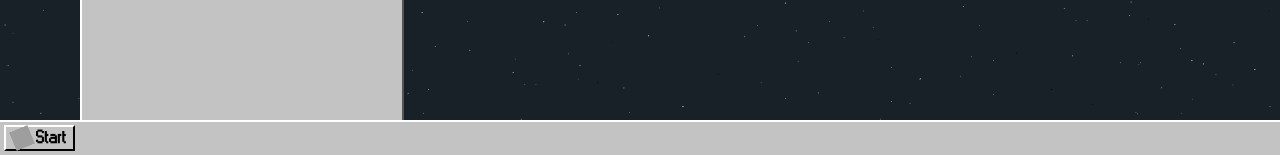
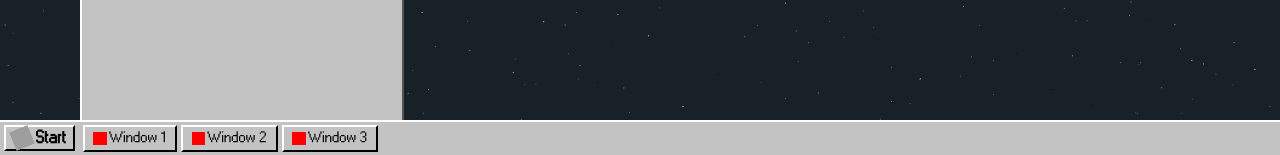
Before and after one commit to d-najd/portfolio, a React (Vite) app: page / in a window 1280 px wide. Shown: the part 645-800 px from the top of the page. Built offline with nearby package versions, Linux system fonts and the light colour scheme; grey boxes are pictures that could not be loaded.

Commit message:
feat: Opened windows are shown in bottom bar

```diff
--- a/src/features/bottom-panel/BottomPanel.tsx
+++ b/src/features/bottom-panel/BottomPanel.tsx
@@ -5,6 +5,7 @@ import { WindowsButton } from "../../components/WindowsButton"
 import { Row } from "../../components/Row"
 import { Alignment, Alignments } from "../../components/common/CommonProps"
 import { Column } from "../../components/Column"
+import { BottomPanelWindows } from "./components/BottomPanelWindows"
 
 export const BottomPanel = () => {
 	const Container = styled.div`
@@ -13,7 +14,7 @@ export const BottomPanel = () => {
 		height: 100%;
 	`
 
-	const BottomBar = styled.div`
+	const BottomBar = styled(Row)`
 		background-color: ${theme.colors.primaryBackground};
 		height: 33px;
 		width: 100vw;
@@ -66,6 +67,7 @@ export const BottomPanel = () => {
 								<WindowsImageText>Start</WindowsImageText>
 							</Row>
 						</WindowsButton>
+						<BottomPanelWindows/>
 					</BottomBar>
 				</Column>
 			</Container>
--- /dev/null
+++ b/src/features/bottom-panel/components/BottomPanelWindows.tsx
@@ -0,0 +1,66 @@
+import { Row } from "../../../components/Row"
+import styled from "@emotion/styled"
+import { Alignment, Alignments } from "../../../components/common/CommonProps"
+import type { MyWindow } from "../../window/WindowSlice"
+import { useWindows } from "../../window/WindowSlice"
+import { WindowsButton } from "../../../components/WindowsButton"
+
+/**
+ * List of opened windows on the bottom panel
+ */
+export const BottomPanelWindows = () => {
+	const windows = useWindows()
+
+	const Container = styled(Row)`
+        ${Alignment(Alignments.CenteredStart)};
+        padding-left: .5em;
+		gap: 0.25em;
+	`
+
+	return (
+		<>
+			<Container>
+				{windows.map(curWindow => {
+					return <WindowsContainer curWindow={curWindow}/>
+				})}
+			</Container>
+		</>
+	)
+}
+
+interface WindowContainerProps {
+	curWindow: MyWindow
+}
+
+export const WindowsContainer = ({ curWindow }: WindowContainerProps) => {
+	const ContainerButton = styled(WindowsButton)`
+		min-height: 2em;
+	`
+
+	const ContainerContent = styled(Row)`
+        ${Alignment(Alignments.CenteredStart)};
+        padding-left: .2em;
+        padding-right: .2em;
+	`
+
+	const WindowImage = styled.image`
+        min-width: 1em;
+        min-height: 1em;
+        background-color: red;
+	`
+
+	const Text = styled.span`
+		margin-left: .2em;
+	`
+
+	return (<>
+		<ContainerButton>
+			<ContainerContent>
+				<WindowImage/>
+				<Text>
+					{curWindow.name}
+				</Text>
+			</ContainerContent>
+		</ContainerButton>
+	</>)
+}
--- a/src/features/window-drawer/WindowDrawer.tsx
+++ b/src/features/window-drawer/WindowDrawer.tsx
@@ -1,5 +1,5 @@
 import { useWindows } from "../window/WindowSlice"
-import type { Window } from "../window/WindowSlice"
+import type { MyWindow } from "../window/WindowSlice"
 import styled from "@emotion/styled"
 import { useAppDispatch, useAppSelector } from "../../app/hooks"
 import theme from "../../theme/theme"
@@ -76,7 +76,7 @@ export const WindowDrawer = () => {
 	 */
 	const [overNonDraggableState, setOverNonDraggableState] = useState(false)
 
-	const onDragStart = (window: Window) => {
+	const onDragStart = (window: MyWindow) => {
 		setDragState({
 			windowId: window.id,
 			dragging: true,
@@ -120,7 +120,7 @@ export const WindowDrawer = () => {
 		}
 	}, [dispatch, dragState, fontSize, mouseDown, mousePosition, windows])
 
-	const getWindowOffset = (window: Window) => {
+	const getWindowOffset = (window: MyWindow) => {
 		if (dragState.dragging && window.id === dragState.windowId) {
 			return {
 				x: mousePosition.x / fontSize - dragState.windowXOffset,
@@ -133,7 +133,7 @@ export const WindowDrawer = () => {
 		}
 	}
 
-	const WindowContainer = styled.div<{ window: Window }>`
+	const WindowContainer = styled.div<{ window: MyWindow }>`
 		position: absolute;
 		background-color: ${theme.colors.primaryBackground};
 		border-top: 0.15em outset ${theme.colors.primaryBorderDepressed};
@@ -146,7 +146,7 @@ export const WindowDrawer = () => {
 		margin-top: ${o => getWindowOffset(o.window).y}em;
 	`
 
-	const changeActiveWindowAction = (curWindow: Window) => {
+	const changeActiveWindowAction = (curWindow: MyWindow) => {
 		if (activeWindowId !== curWindow.id) {
 			dispatch(changeActiveWindow(curWindow.id))
 		}
--- a/src/features/window-drawer/components/WindowDrawerTopBar.tsx
+++ b/src/features/window-drawer/components/WindowDrawerTopBar.tsx
@@ -4,7 +4,7 @@ import styled from "@emotion/styled"
 import { Row } from "../../../components/Row"
 import { Alignment, Alignments } from "../../../components/common/CommonProps"
 import theme from "../../../theme/theme"
-import type { Window } from "../../window/WindowSlice"
+import type { MyWindow } from "../../window/WindowSlice"
 import { closeWindow } from "../../window/WindowSlice"
 import { WindowsButton } from "../../../components/WindowsButton"
 import minimizeIcon from "../../../resources/icons/minimize-icon.png"
@@ -12,7 +12,7 @@ import maximizeIcon from "../../../resources/icons/maximize-icon.png"
 import closeIcon from "../../../resources/icons/close-icon.png"
 
 export interface TopBarPreps {
-	curWindow: Window
+	curWindow: MyWindow
 	onDragStart: () => void
 	nonDraggableState: boolean
 	nonDraggableEntered: () => void
--- a/src/features/window/WindowSlice.ts
+++ b/src/features/window/WindowSlice.ts
@@ -17,7 +17,7 @@ export interface BaseWindow {
 	name: string
 }
 
-export interface Window extends BaseWindow, WindowDrawerWindow {}
+export interface MyWindow extends BaseWindow, WindowDrawerWindow {}
 
 /**
  * Due to redux functions needing to be completely pure a counter is used as the id for the window
@@ -69,14 +69,14 @@ export const windowSlice = createAppSlice({
 const combineWindows = (
 	baseWindow: BaseWindow,
 	windowDrawerWindow: WindowDrawerWindow,
-): Window => {
+): MyWindow => {
 	return {
 		...baseWindow,
 		...windowDrawerWindow
 	}
 }
 
-export const useWindows = (): Window[] => {
+export const useWindows = (): MyWindow[] => {
 	const windowDrawerWindows = useAppSelector(selectWindowDrawerWindows);
 	const baseWindows = useAppSelector(selectBaseWindows)
 
@@ -86,7 +86,7 @@ export const useWindows = (): Window[] => {
 			return undefined
 		}
 		return combineWindows(baseWindow, windowDrawerWindow); // Combine matches or return null
-	}).filter((e): e is Window => !!e)
+	}).filter((e): e is MyWindow => !!e)
 }
 
 export const { closeWindow } = windowSlice.actions
```
